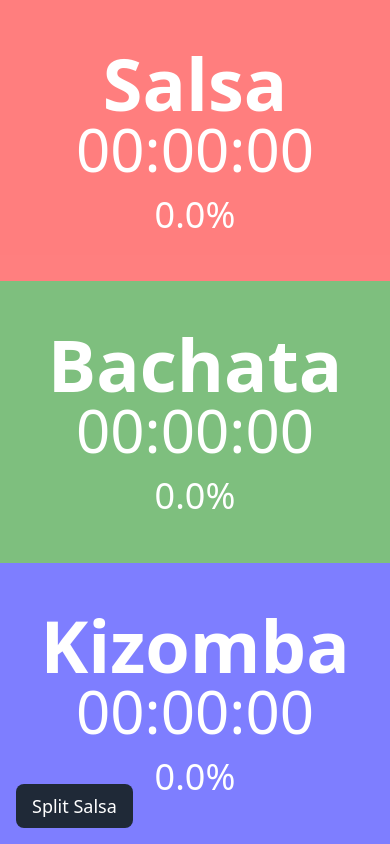
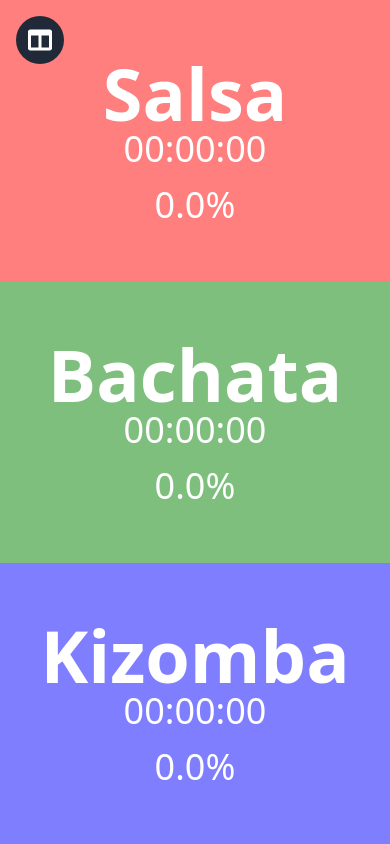
Before and after one commit to bauwenst/bailatiempo, a React (Create React App) app: page / in a window 390 px wide. Built offline with nearby package versions, Linux system fonts and the light colour scheme.

Commit message:
Split icon is now visible on mobile, and text should be smaller.

```diff
--- a/src/App.jsx
+++ b/src/App.jsx
@@ -1,14 +1,16 @@
 import { useState, useEffect } from "react";
+import { FaColumns } from "react-icons/fa";
 
-const TimerPlane = ({ title, color, isActive, onClick, time, totalTime }) => {
+const TimerPlane = ({ title, color, isActive, onClick, time, totalTime, isMobile }) => {
   const percentage = totalTime > 0 ? ((time / totalTime) * 100).toFixed(1) : "0.0";
-
   const formatTime = (seconds) => {
     const hrs = Math.floor(seconds / 3600);
     const mins = Math.floor((seconds % 3600) / 60);
     const secs = seconds % 60;
     return `${hrs.toString().padStart(2, "0")}:${mins.toString().padStart(2, "0")}:${secs.toString().padStart(2, "0")}`;
   };
+
+  const textSize = isMobile && window.innerWidth / 2 < 350 ? "text-4xl" : "text-6xl";
 
   return (
     <div
@@ -19,8 +21,8 @@ const TimerPlane = ({ title, color, isActive, onClick, time, totalTime }) => {
       style={{ backgroundColor: color }}
     >
       <div className="text-white text-center">
-        <h1 className="text-7xl font-bold">{title}</h1>
-        <p className="text-6xl">{formatTime(time)}</p>
+        <h1 className={`text-7xl font-bold ${textSize}`}>{title}</h1>
+        <p className={textSize}>{formatTime(time)}</p>
         <p className="text-4xl mt-4">{percentage}%</p>
       </div>
     </div>
@@ -57,35 +59,44 @@ export default function App() {
 
   return (
     <div className={`flex overflow-hidden relative ${containerClasses}`}>
-      <div className="absolute bottom-4 left-4 z-20">
-        <button
-          onClick={handleToggle}
-          className="bg-gray-800 text-white px-4 py-2 rounded-lg text-lg"
-        >
-          {splitSalsa ? "Merge Salsa" : "Split Salsa"}
-        </button>
+      <div className="absolute top-4 left-4 z-20">
+        {isMobile ? (
+          <button
+            onClick={handleToggle}
+            className="bg-gray-800 text-white p-3 rounded-full text-lg flex items-center justify-center"
+          >
+            <FaColumns size={24} />
+          </button>
+        ) : (
+          <button
+            onClick={handleToggle}
+            className="bg-gray-800 text-white px-4 py-2 rounded text-lg"
+          >
+            {splitSalsa ? "Merge Salsa" : "Split Salsa"}
+          </button>
+        )}
       </div>
       <div className={`${splitSalsa ? (isMobile ? "flex" : "flex flex-col") : ""} ${panelClasses}`}>
         {splitSalsa ? (
           <>
             <div className={salsaPanelClasses}>
-              <TimerPlane title="Salsa 1" color="red" isActive={active === "salsa1"} onClick={() => { setActive("salsa1"); setLastActiveSalsa("salsa1"); }} time={times.salsa1} totalTime={totalTime} />
+              <TimerPlane title="LA" color="red" isActive={active === "salsa1"} onClick={() => { setActive("salsa1"); setLastActiveSalsa("salsa1"); }} time={times.salsa1} totalTime={totalTime} isMobile={isMobile} />
             </div>
             <div className={salsaPanelClasses}>
-              <TimerPlane title="Salsa 2" color="red" isActive={active === "salsa2"} onClick={() => { setActive("salsa2"); setLastActiveSalsa("salsa2"); }} time={times.salsa2} totalTime={totalTime} />
+              <TimerPlane title="Cuban" color="red" isActive={active === "salsa2"} onClick={() => { setActive("salsa2"); setLastActiveSalsa("salsa2"); }} time={times.salsa2} totalTime={totalTime} isMobile={isMobile} />
             </div>
           </>
         ) : (
           <div className={salsaPanelClasses}>
-            <TimerPlane title="Salsa" color="red" isActive={active === "salsa1" || active === "salsa2"} onClick={() => setActive(lastActiveSalsa)} time={salsaTotal} totalTime={totalTime} />
+            <TimerPlane title="Salsa" color="red" isActive={active === "salsa1" || active === "salsa2"} onClick={() => setActive(lastActiveSalsa)} time={salsaTotal} totalTime={totalTime} isMobile={isMobile} />
           </div>
         )}
       </div>
       <div className={panelClasses}>
-        <TimerPlane title="Bachata" color="green" isActive={active === "green"} onClick={() => setActive("green")} time={times.green} totalTime={totalTime} />
+        <TimerPlane title="Bachata" color="green" isActive={active === "green"} onClick={() => setActive("green")} time={times.green} totalTime={totalTime} isMobile={isMobile} />
       </div>
       <div className={panelClasses}>
-        <TimerPlane title="Kizomba" color="blue" isActive={active === "blue"} onClick={() => setActive("blue")} time={times.blue} totalTime={totalTime} />
+        <TimerPlane title="Kizomba" color="blue" isActive={active === "blue"} onClick={() => setActive("blue")} time={times.blue} totalTime={totalTime} isMobile={isMobile} />
       </div>
     </div>
   );
```
